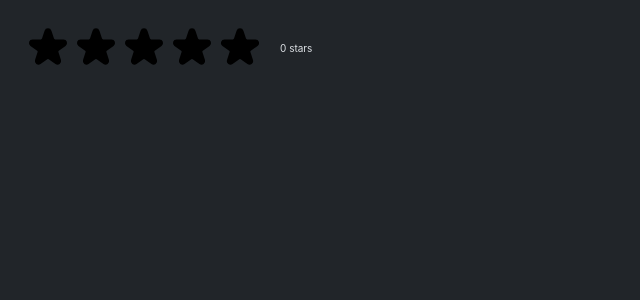
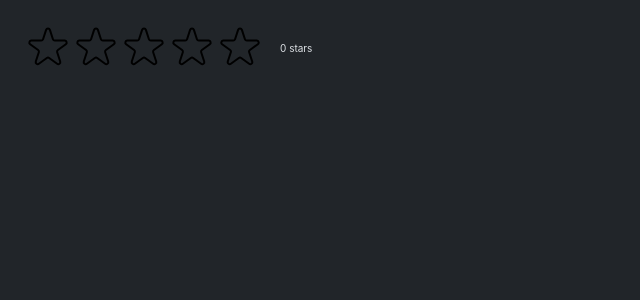
Before and after one commit to Elcand/popmovie, a React (Vite) app: page / in a window 1280 px wide. Shown: the top 300 px of the page, without its empty margins (0-640 px from the left). Built offline with nearby package versions, Linux system fonts and the light colour scheme.

Commit message:
display filled stars according to rating value

```diff
--- a/src/StarRating.tsx
+++ b/src/StarRating.tsx
@@ -22,9 +22,10 @@ const starStyle = {
   display: "block",
 };
 
-function Star({ onRate }: any) {
+function Star({ onRate, full }: any) {
   return (
     <span style={starStyle} role="button" onClick={onRate}>
+      {full ? (
         <svg
           xmlns="http://www.w3.org/2000/svg"
           viewBox="0 0 20 20"
@@ -33,6 +34,21 @@ function Star({ onRate }: any) {
         >
           <path d="M9.049 2.927c.3-.921 1.603-.921 1.902 0l1.07 3.292a1 1 0 00.95.69h3.462c.969 0 1.371 1.24.588 1.81l-2.8 2.034a1 1 0 00-.364 1.118l1.07 3.292c.3.921-.755 1.688-1.54 1.118l-2.8-2.034a1 1 0 00-1.175 0l-2.8 2.034c-.784.57-1.838-.197-1.539-1.118l1.07-3.292a1 1 0 00-.364-1.118L2.98 8.72c-.783-.57-.38-1.81.588-1.81h3.461a1 1 0 00.951-.69l1.07-3.292z" />
         </svg>
+      ) : (
+        <svg
+          xmlns="http://www.w3.org/2000/svg"
+          fill="none"
+          viewBox="0 0 24 24"
+          stroke="#000"
+        >
+          <path
+            strokeLinecap="round"
+            strokeLinejoin="round"
+            strokeWidth="{2}"
+            d="M11.049 2.927c.3-.921 1.603-.921 1.902 0l1.519 4.674a1 1 0 00.95.69h4.915c.969 0 1.371 1.24.588 1.81l-3.976 2.888a1 1 0 00-.363 1.118l1.518 4.674c.3.922-.755 1.688-1.538 1.118l-3.976-2.888a1 1 0 00-1.176 0l-3.976 2.888c-.783.57-1.838-.197-1.538-1.118l1.518-4.674a1 1 0 00-.363-1.118l-3.976-2.888c-.784-.57-.38-1.81.588-1.81h4.914a1 1 0 00.951-.69l1.519-4.674z"
+          />
+        </svg>
+      )}
     </span>
   );
 }
@@ -48,28 +64,14 @@ export default function StarRating({ max: max = 5 }) {
     <div style={constainerStyle}>
       <div style={constainerStarStyle}>
         {Array.from({ length: max }).map((_, index) => (
-          <Star key={index} onRate={() => handleRating(index + 1)} />
+          <Star
+            key={index}
+            onRate={() => handleRating(index + 1)}
+            full={rating >= index + 1}
+          />
         ))}
       </div>
       <p style={textStyle}>{rating} stars</p>
     </div>
   );
 }
-/*
-  EMPTY STAR
-
-  <svg
-    xmlns="http://www.w3.org/2000/svg"
-    fill="none"
-    viewBox="0 0 24 24"
-    stroke="#000"
-  >
-    <path
-      strokeLinecap="round"
-      strokeLinejoin="round"
-      strokeWidth="{2}"
-      d="M11.049 2.927c.3-.921 1.603-.921 1.902 0l1.519 4.674a1 1 0 00.95.69h4.915c.969 0 1.371 1.24.588 1.81l-3.976 2.888a1 1 0 00-.363 1.118l1.518 4.674c.3.922-.755 1.688-1.538 1.118l-3.976-2.888a1 1 0 00-1.176 0l-3.976 2.888c-.783.57-1.838-.197-1.538-1.118l1.518-4.674a1 1 0 00-.363-1.118l-3.976-2.888c-.784-.57-.38-1.81.588-1.81h4.914a1 1 0 00.951-.69l1.519-4.674z"
-    />
-  </svg>
-
-  */
```
Lines whose indentation alone changed are shown as unchanged.
